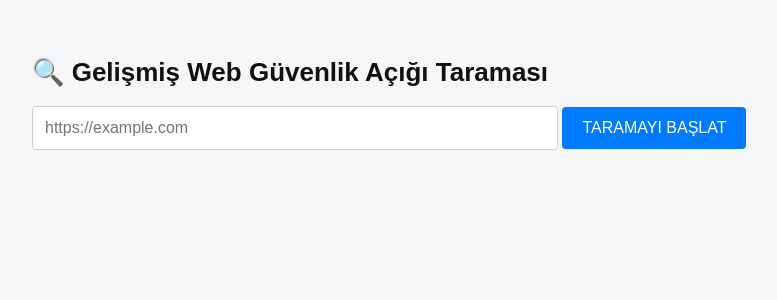
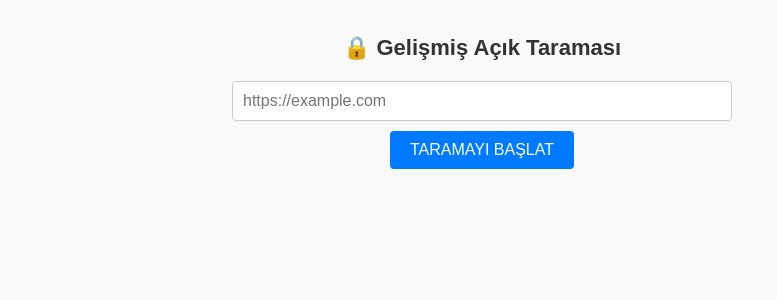
Before and after one commit to PoyrazYare156/Tht-sql, a FastAPI app: page / in a window 1280 px wide. Shown: the top 300 px of the page, without its empty margins (158-935 px from the left). Run offline with FastAPI, Linux system fonts and the light colour scheme.

Commit message:
Update index.html

```diff
--- a/templates/index.html
+++ b/templates/index.html
@@ -3,43 +3,53 @@
 <html lang="tr">
 <head>
   <meta charset="UTF-8" />
-  <meta name="viewport" content="width=device-width, initial-scale=1.0" />
-  <title>🔒 Gelişmiş Güvenlik Taraması</title>
+  <meta name="viewport" content="width=device-width, initial-scale=1.0"/>
+  <title>Gelişmiş Güvenlik Taraması</title>
   <script src="/static/app.js" defer></script>
   <style>
+    * {
+      box-sizing: border-box;
+    }
+
     body {
       font-family: Arial, sans-serif;
+      padding: 20px;
+      background-color: #f9f9f9;
       margin: 0;
-      padding: 40px 20px;
-      background-color: #f4f6f8;
-      color: #333;
-      max-width: 900px;
-      margin: auto;
     }
 
     h1 {
-      font-size: 26px;
-      color: #111;
+      color: #333;
+      font-size: 22px;
+      margin-bottom: 20px;
+      text-align: center;
+    }
+
+    .scan-container {
+      display: flex;
+      flex-direction: column;
+      align-items: center;
     }
 
     input[type="text"] {
       width: 100%;
       max-width: 500px;
-      padding: 12px;
+      padding: 10px;
+      margin-bottom: 10px;
       font-size: 16px;
       border: 1px solid #ccc;
-      margin-bottom: 10px;
       border-radius: 4px;
     }
 
     button {
+      padding: 10px 20px;
+      font-size: 16px;
+      cursor: pointer;
+      border: none;
       background-color: #007bff;
       color: white;
-      border: none;
-      padding: 12px 20px;
-      font-size: 16px;
       border-radius: 4px;
-      cursor: pointer;
+      transition: background-color 0.3s;
     }
 
     button:hover {
@@ -48,46 +58,53 @@
 
     .vuln-item {
       border: 1px solid #ddd;
-      background-color: white;
       padding: 15px;
       margin-top: 15px;
       border-radius: 5px;
-      box-shadow: 0 2px 5px rgba(0,0,0,0.03);
+      width: 100%;
+      max-width: 600px;
+      word-wrap: break-word;
     }
 
     .vuln-item.safe {
+      background-color: #e8fce8;
       border-left: 5px solid green;
-      background-color: #eafaf1;
     }
 
     .vuln-item.vulnerable {
+      background-color: #ffeaea;
       border-left: 5px solid red;
-      background-color: #ffeaea;
     }
 
     .vuln-item.error {
+      background-color: #fff3cd;
       border-left: 5px solid orange;
-      background-color: #fff6e5;
     }
 
     code {
       background-color: #eee;
-      padding: 2px 6px;
-      border-radius: 4px;
-      font-family: monospace;
+      padding: 2px 4px;
+      border-radius: 3px;
     }
 
     em {
-      display: block;
-      margin-top: 8px;
       color: #555;
+    }
+
+    #vulnResults {
+      margin-top: 20px;
+      display: flex;
+      flex-direction: column;
+      align-items: center;
     }
   </style>
 </head>
 <body>
-  <h1>🔍 Gelişmiş Web Güvenlik Açığı Taraması</h1>
-  <input type="text" id="targetUrl" placeholder="https://example.com" />
-  <button onclick="scanVulnerabilities()">TARAMAYI BAŞLAT</button>
+  <h1>🔒 Gelişmiş Açık Taraması</h1>
+  <div class="scan-container">
+    <input type="text" id="targetUrl" placeholder="https://example.com" />
+    <button onclick="scanVulnerabilities()">TARAMAYI BAŞLAT</button>
+  </div>
   <div id="vulnResults"></div>
 </body>
 </html>
```
